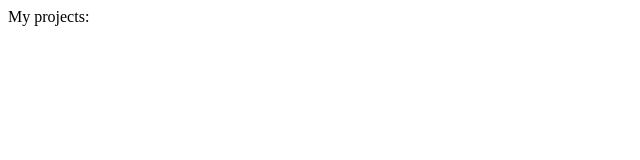
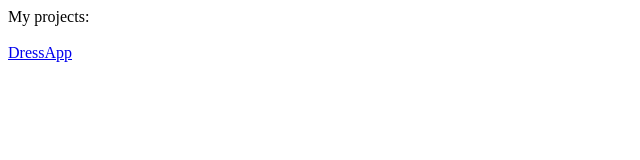
Before and after one commit to alelekime/alelekime.github.io, a plain HTML site: page index.html in a window 1280 px wide. Shown: the full height of the page, 0-640 px from the left. Drawn offline with Linux system fonts and the light colour scheme.

Commit message:
Update index.html

```diff
--- a/index.html
+++ b/index.html
@@ -5,6 +5,7 @@
   <span> My projects: </span>
   <br>
   <br>
-
+  <a href="https://alelekime.github.io/chaporwave/">DressApp</a>
+  <br>
 
 </html>
```
